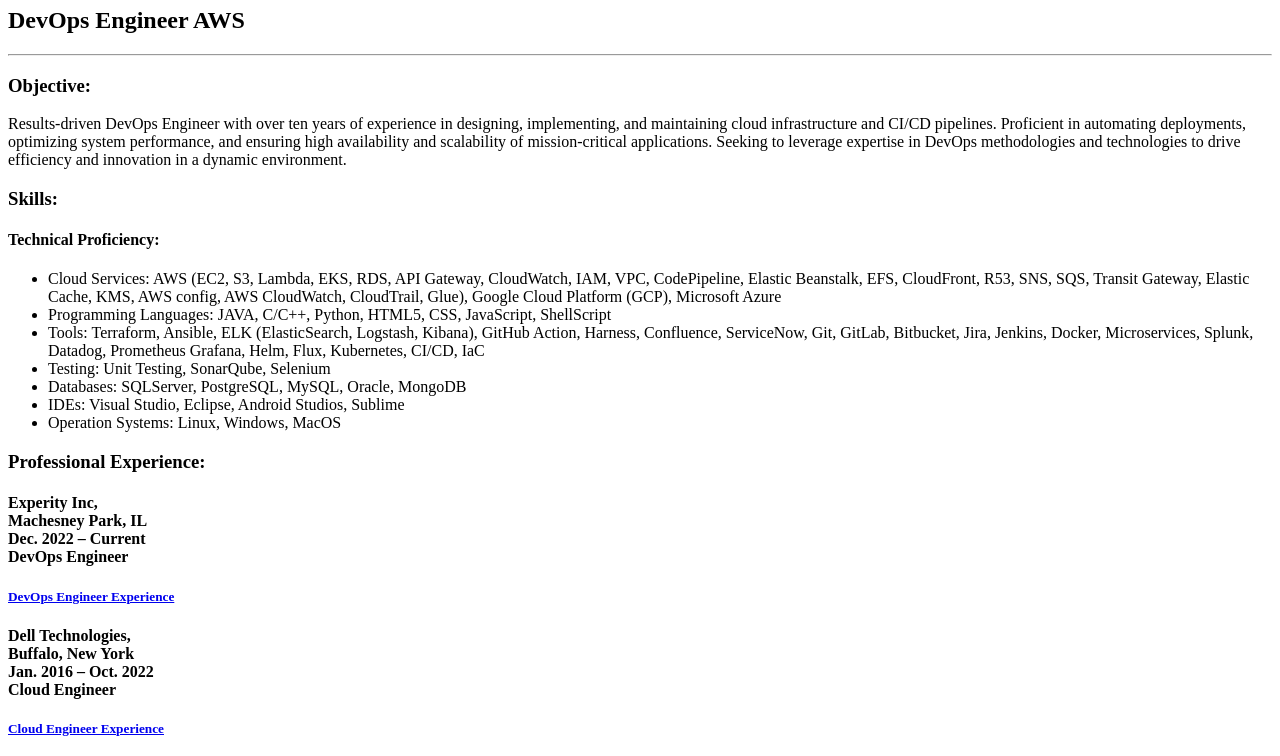
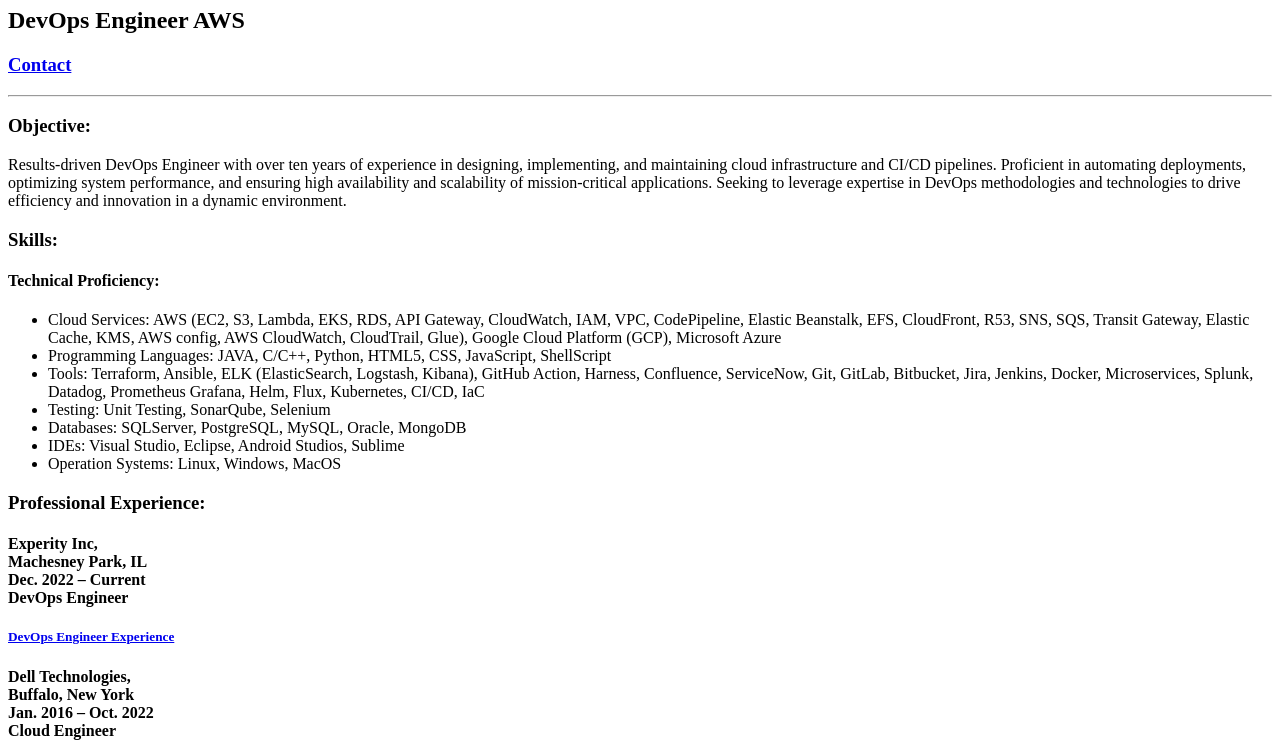
Before and after one commit to tcjoel/web-developer, a plain HTML site: page index.html in a window 1280 px wide. Shown: the part 73-829 px from the top of the page. Drawn offline with Linux system fonts and the light colour scheme.

Commit message:
updated contact info

```diff
--- a/index.html
+++ b/index.html
@@ -8,7 +8,7 @@
 <body>
     <h1>Joel Wontcheu</h1>
     <h2>DevOps Engineer AWS</h2>
-    <h3><a href="./contact.htm"> </a></h3>
+    <h3><a href="./contact.htm">Contact</a></h3>
     <hr />
 
     <h3>Objective:</h3>
```
